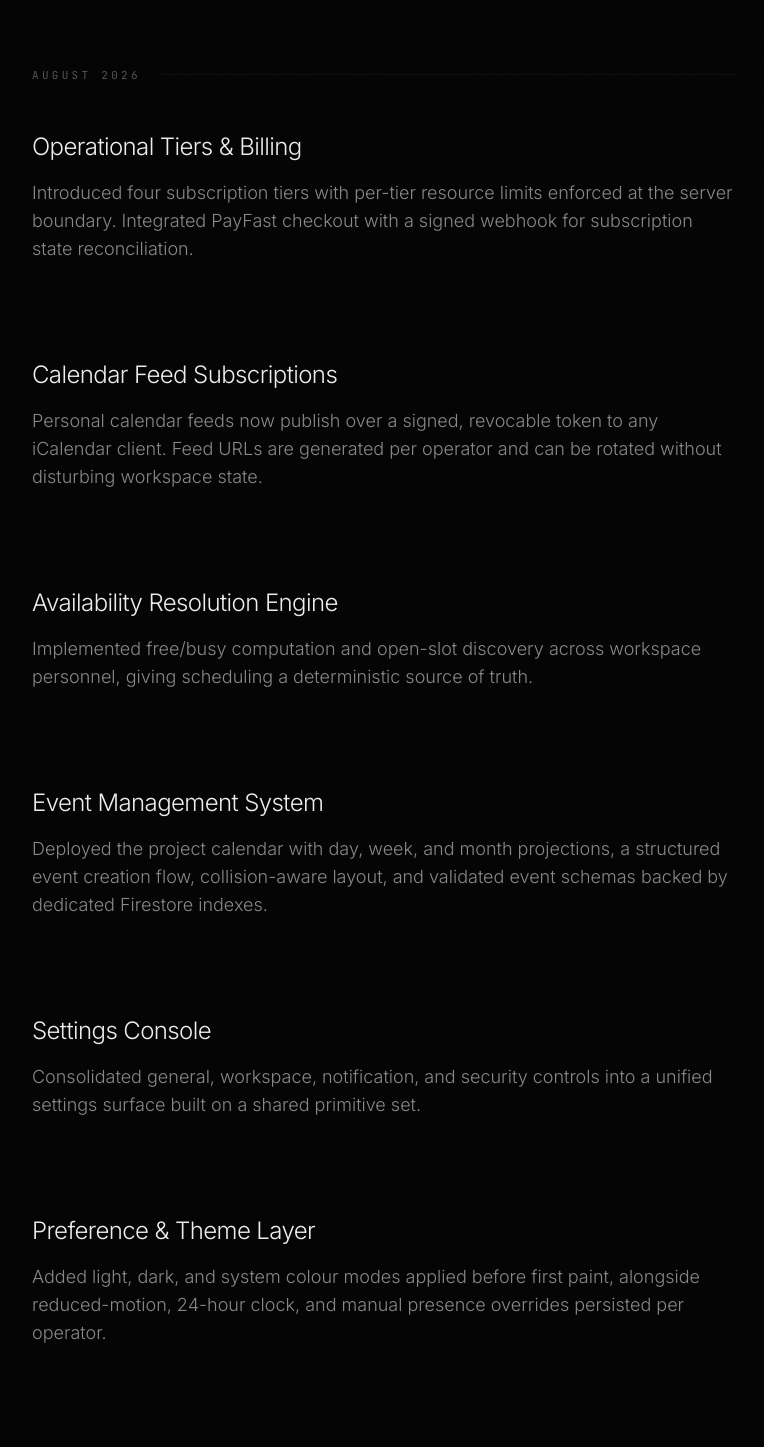
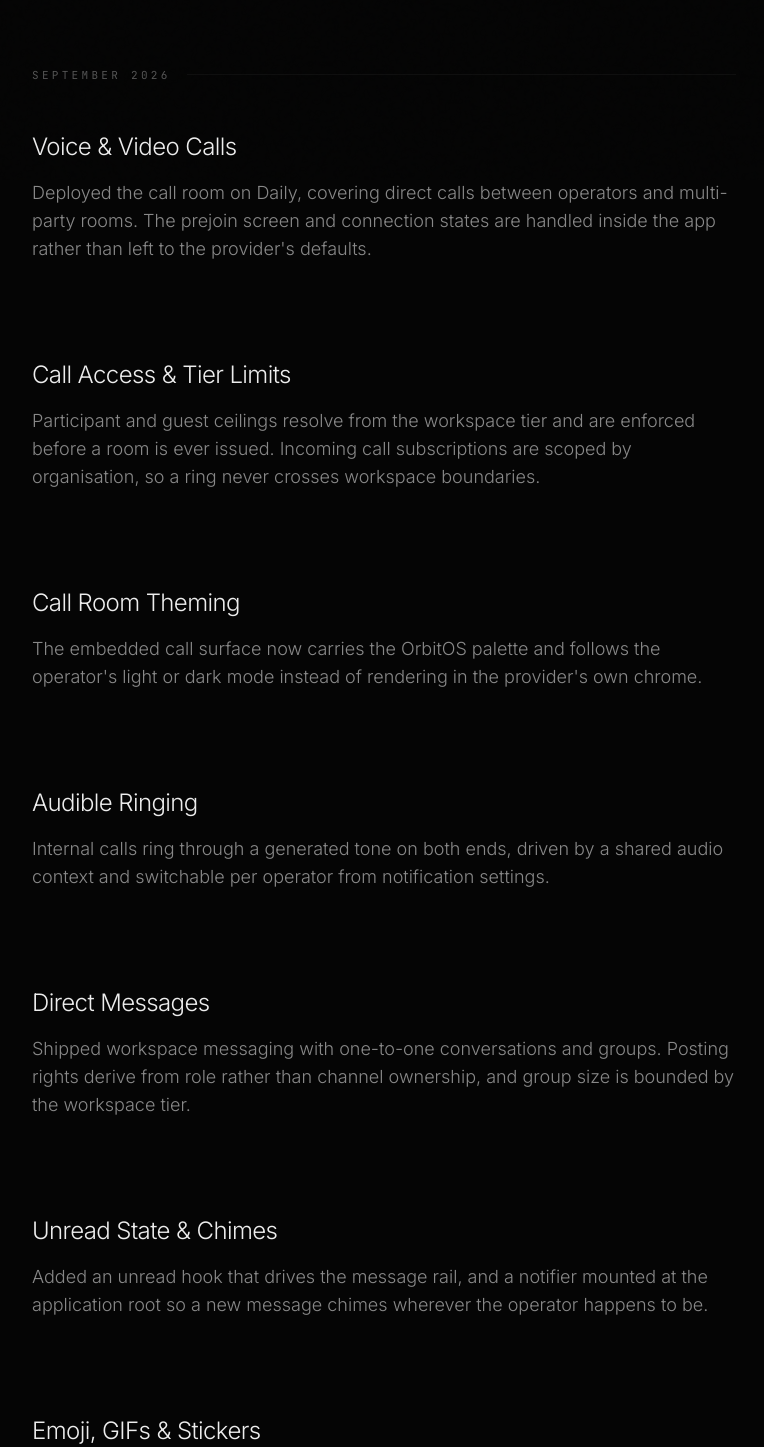
Before and after one commit to Bear-RSA/OrbitOS, a Next.js app: page /changelog in a window 1280 px wide. Shown: the part 620-2067 px from the top of the page, without its empty margins (256-1020 px from the left). Built offline with nearby package versions, Linux system fonts and the light colour scheme; no server answers.

Commit message:
feat: update changelog for September 2026 releases and enhance project sorting by priority

```diff
--- a/src/app/changelog/page.tsx
+++ b/src/app/changelog/page.tsx
@@ -11,6 +11,75 @@ export const metadata: Metadata = {
 
 export default function ChangelogPage() {
   const releases = [
+    {
+      month: "September 2026",
+      entries: [
+        {
+          title: "Voice & Video Calls",
+          desc: "Deployed the call room on Daily, covering direct calls between operators and multi-party rooms. The prejoin screen and connection states are handled inside the app rather than left to the provider's defaults."
+        },
+        {
+          title: "Call Access & Tier Limits",
+          desc: "Participant and guest ceilings resolve from the workspace tier and are enforced before a room is ever issued. Incoming call subscriptions are scoped by organisation, so a ring never crosses workspace boundaries."
+        },
+        {
+          title: "Call Room Theming",
+          desc: "The embedded call surface now carries the OrbitOS palette and follows the operator's light or dark mode instead of rendering in the provider's own chrome."
+        },
+        {
+          title: "Audible Ringing",
+          desc: "Internal calls ring through a generated tone on both ends, driven by a shared audio context and switchable per operator from notification settings."
+        },
+        {
+          title: "Direct Messages",
+          desc: "Shipped workspace messaging with one-to-one conversations and groups. Posting rights derive from role rather than channel ownership, and group size is bounded by the workspace tier."
+        },
+        {
+          title: "Unread State & Chimes",
+          desc: "Added an unread hook that drives the message rail, and a notifier mounted at the application root so a new message chimes wherever the operator happens to be."
+        },
+        {
+          title: "Emoji, GIFs & Stickers",
+          desc: "Added an emoji picker and a media picker backed by a session-gated, rate-limited search route. The provider key stays on the server, and attachments are validated before they reach a thread."
+        },
+        {
+          title: "Conversation Clearing",
+          desc: "Operators can clear a conversation from their own rail without removing it for anyone else in the thread."
+        },
+        {
+          title: "Member Profiles",
+          desc: "Introduced the member profile panel, reachable from both the message rail and the personnel hub."
+        },
+        {
+          title: "Presence from Heartbeat",
+          desc: "Presence is now decided by a live heartbeat rather than a self-set status that never decays. A stored status only counts once the heartbeat has vouched for it, and relative times tick without a refresh."
+        },
+        {
+          title: "Password Reset Delivery",
+          desc: "Reset credentials are minted server side and carried by Resend, replacing the client SDK path that had no delivery log and no bounce reporting. A reset that never landed used to look identical to one that was never sent."
+        },
+        {
+          title: "Unified Caller Resolution",
+          desc: "Every server action now authenticates through one shared caller resolver instead of parsing the session itself. Task references were reworked in the same pass."
+        },
+        {
+          title: "Dashboard Consolidation",
+          desc: "Collapsed the separate owner and member dashboards into a single view, and retired the team workload card in favour of a personal metrics card and a workspace attention card."
+        },
+        {
+          title: "Projects in Focus",
+          desc: "The dashboard now spotlights projects by urgency and due date, with the ranking rules pinned by unit tests."
+        },
+        {
+          title: "Shared Application Chrome",
+          desc: "Extracted the application header and profile link into shared components, so navigation reads the same across dashboard, projects, messages, teams, settings, and profile."
+        },
+        {
+          title: "Reduced Motion Coverage",
+          desc: "Scroll reveals and JavaScript-driven effects now honour the reduced-motion preference, closing the gap left by CSS transitions that already respected it."
+        }
+      ]
+    },
     {
       month: "August 2026",
       entries: [
@@ -53,6 +122,46 @@ export default function ChangelogPage() {
         {
           title: "Data Integrity Backfill",
           desc: "Shipped a backfill routine alongside expanded Firestore rules and indexes to normalise historical records against the current schema."
+        },
+        {
+          title: "Execution View Tabs",
+          desc: "Reorganised the project surface into tabbed execution views, separating the directive table, the file explorer, and the command center behind one shell."
+        },
+        {
+          title: "Task Due Reminders",
+          desc: "Assignees are emailed 24 hours before a directive falls due, dispatched from a scheduled run with its own test coverage."
+        },
+        {
+          title: "Engagement Scheduling",
+          desc: "Added the engagement creation dialog with validated form logic, and reworked its layout to hold up on wider screens."
+        },
+        {
+          title: "RSVP Responses",
+          desc: "Invitees respond to an engagement from a signed link, and the organiser is notified when a response lands. RSVP and calendar feed links now resolve through a single app URL helper."
+        },
+        {
+          title: "Scheduled Mail Consolidation",
+          desc: "Added a due-today digest and a metered end-of-day debrief, then fitted four scheduled mails into the two cron slots the hosting plan allows. The due-today digest and owner debrief were retired shortly after."
+        },
+        {
+          title: "Mail Health Monitoring",
+          desc: "Added a mail health endpoint and a dashboard banner that raises delivery trouble to owners instead of leaving it in the logs."
+        },
+        {
+          title: "Delivery Failure Tracking",
+          desc: "Provider webhooks now record bounces and delivery failures against the send that caused them."
+        },
+        {
+          title: "Canonical Host Correction",
+          desc: "Made www the canonical host rather than the apex, and routed generated links through the configured application URL."
+        },
+        {
+          title: "Framework Security Update",
+          desc: "Moved Next.js from 15.5.18 to 15.5.23 to take upstream security fixes."
+        },
+        {
+          title: "Lint & Test Baseline",
+          desc: "Added an ESLint configuration and cleared what it found, untracked build artefacts from the repository, and covered iCalendar generation, invite dispatch, the guest registry, presence, and the due-reminder run with unit tests."
         }
       ]
     },
```
Also changed, not shown: src/lib/queries/projects.ts (+10 -5 lines), src/lib/services/dashboard-service.ts (+1 -15 lines), src/lib/utils/project-order.ts (added, +22 -0 lines).
